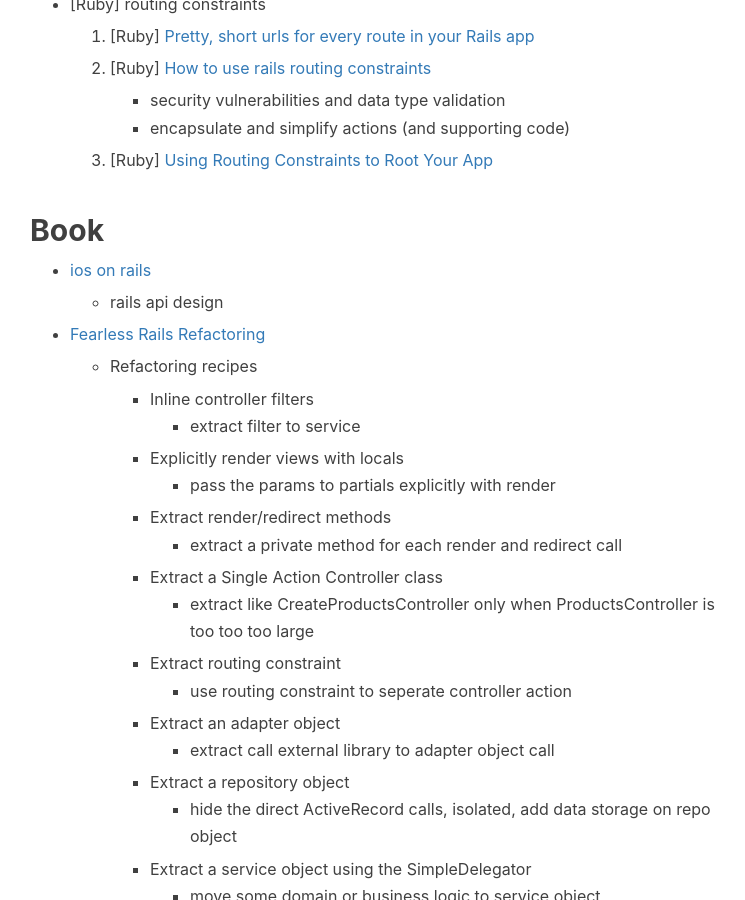
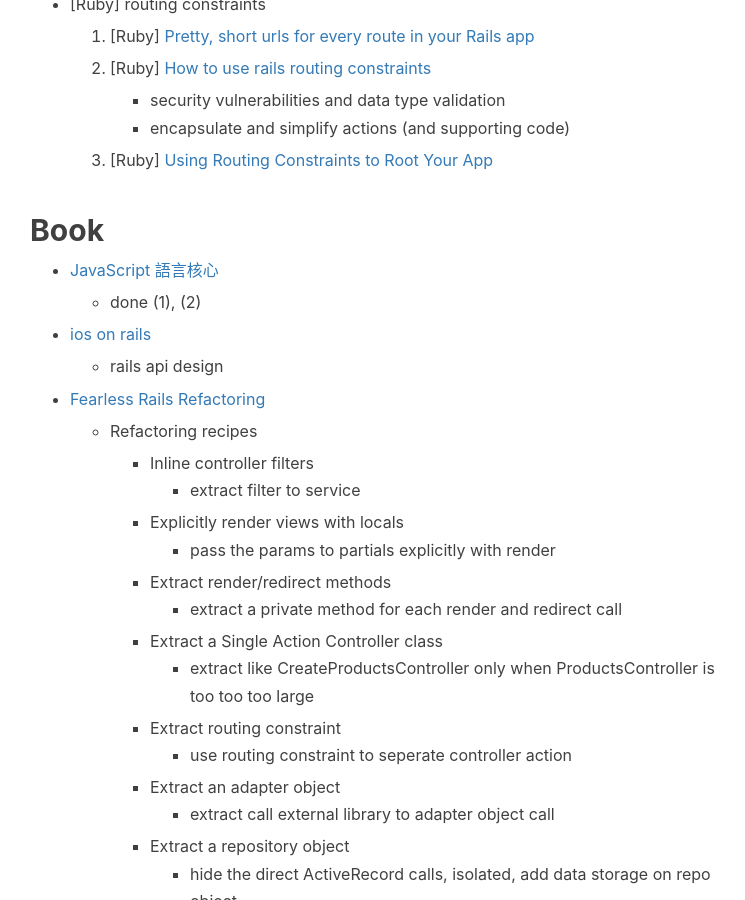
Before and after one commit to mylake/mylake.github.com, a Jekyll site: the page built from _posts/2016-08-13-1-fearlessRefactor.markdown, in a window 1280 px wide and 900 px high, scrolled down 2122 px. Shown: the whole window, without its empty margins (235-980 px from the left). Built offline with Jekyll 4.4.1, drawn with Linux system fonts in a browser that asks for light colours; nearby versions of some CDN libraries; comment, search, counter and statistics services are not loaded.

Commit message:
JavaScript 語言核心

```diff
--- a/_posts/2016-08-13-1-fearlessRefactor.markdown
+++ b/_posts/2016-08-13-1-fearlessRefactor.markdown
@@ -70,6 +70,9 @@
   3. <p>[Ruby] <a href="https://www.viget.com/articles/using-routing-constraints-to-root-your-app">Using Routing Constraints to Root Your App</a></p>
 
 ## Book
+* <p> <a href="http://openhome.cc/Gossip/CodeData/EssentialJavaScript/index.html">JavaScript 語言核心</a></p>
+  * done (1), (2)
+
 * <p> <a href="https://gumroad.com/l/ios-on-rails">ios on rails</a></p>
 
   * rails api design
```
